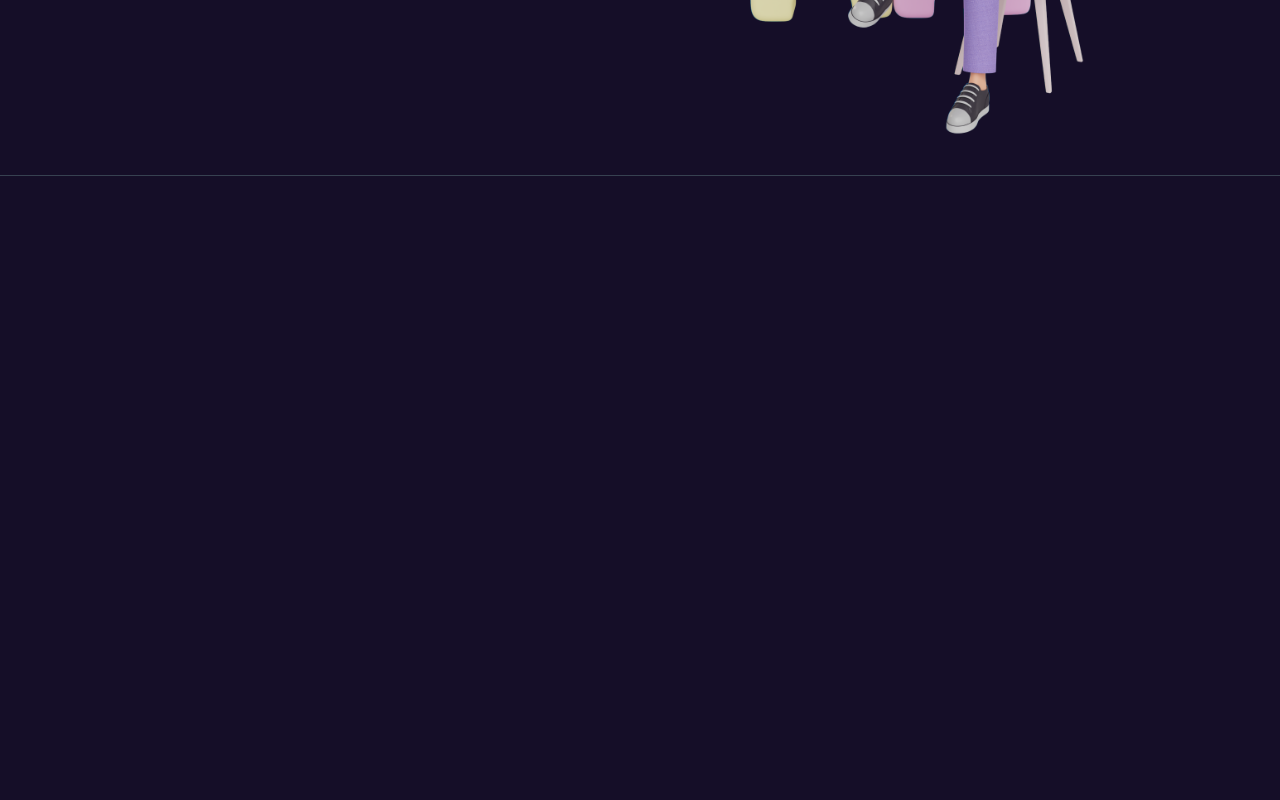
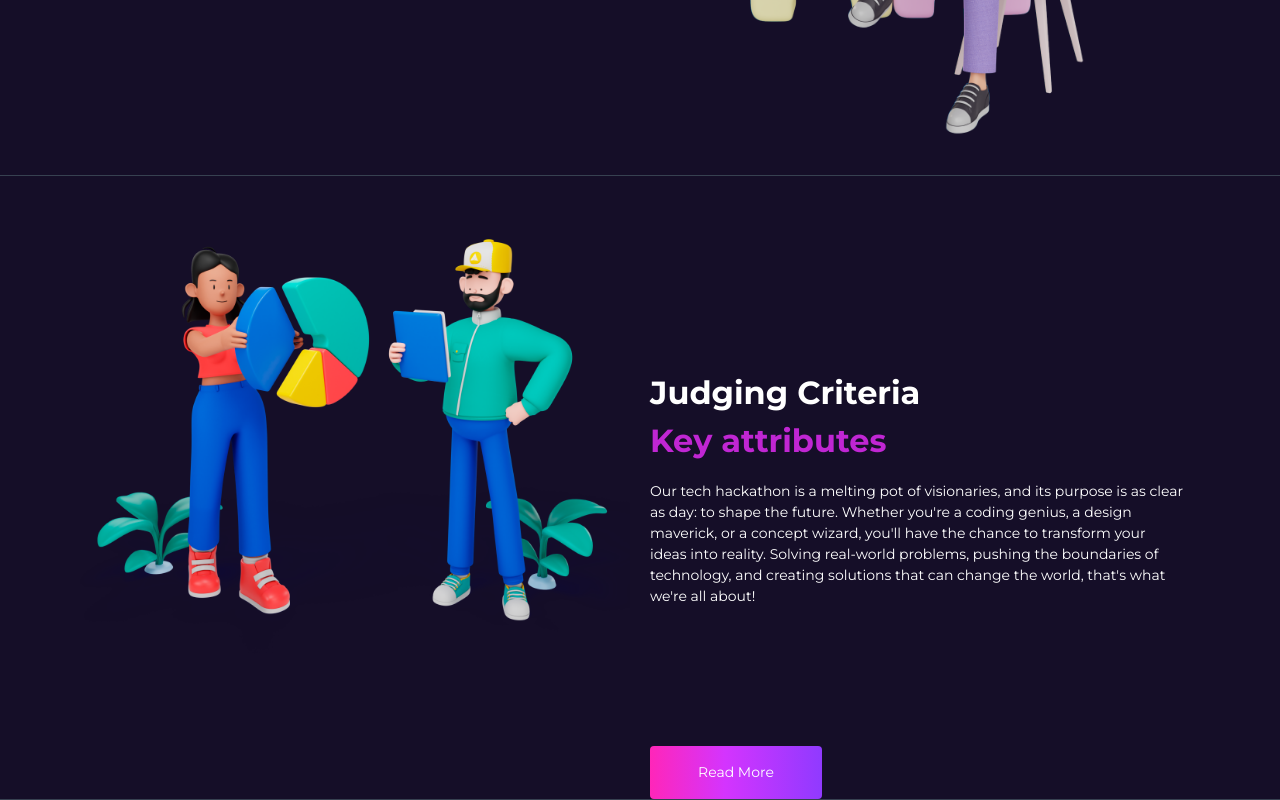
Before and after one commit to Emmanuel-Ingwe/getlinked-testweb, a Next.js app: page / in a window 1280 px wide. Shown: the part 1876-2676 px from the top of the page. Before the commit the page ends 2052 px from the top, so only its background shows below. Built offline with nearby package versions, Linux system fonts and the light colour scheme; a web font is replaced by a local one.

Commit message:
add: juding.

```diff
--- /dev/null
+++ b/components/Landing/Judging/index.tsx
@@ -0,0 +1,45 @@
+import React from 'react'
+import Button from '../../global/Button'
+
+type Props = {}
+
+const index = (props: Props) => {
+  return (
+    <>
+    <div className="border-b border-gray-700">
+        <section id="" className="container">
+            <div className="grid xl:grid-cols-2 gap-5 xl:gap- items-start">
+                <div className="mt-[63px] ">
+                  <div className="flex items-center">
+                    <img src="/images/8046554-1@2x.png" width={710} height={587} alt="big-idea" />
+                  </div>
+                </div>
+
+                <div className="mt-[193px]">
+                  <div className="flex flex-col">
+                    <div className="">
+                      <h2 className='text-[32px] font-bold'>Judging Criteria</h2>
+                      <h2><span className='text-[32px] font-bold text text-fuchsia-600'>Key attributes</span></h2>
+                    </div>
+                    <div className="mt-[16px] mb-[100px]">
+                      <p className='fon font-montserrat text-[14px] xl:w-[535px] xl:h-[165px]'>Our tech hackathon is a melting pot of visionaries, and its purpose is as
+                        clear as day: to shape the future. Whether you're a coding genius, a
+                        design maverick, or a concept wizard, you'll have the chance to transform
+                        your ideas into reality. Solving real-world problems, pushing the boundaries
+                        of technology, and creating solutions that can change the world,
+                        that's what we're all about!
+                      </p>
+                    </div>
+                    <div className="">
+                      <Button label='Read More' />
+                    </div>
+                  </div>
+                </div>
+            </div>
+        </section>
+    </div>
+    </>
+  )
+}
+
+export default index
--- a/src/pages/index.tsx
+++ b/src/pages/index.tsx
@@ -4,6 +4,7 @@ import HeroTop from "../../components/Landing/Hero-top"
 import Hero from "../../components/Landing/Hero"
 import Intro from "../../components/Landing/Intro"
 import Rules from "../../components/Landing/Rules"
+import Judging from "../../components/Landing/Judging"
 
 const IndexPage: NextPageWithLayout = ({}) => {
 	return (
@@ -12,6 +13,7 @@ const IndexPage: NextPageWithLayout = ({}) => {
 			<Hero />
 			<Intro />
 			<Rules />
+			<Judging />
 		</>
 	);
 };
```
